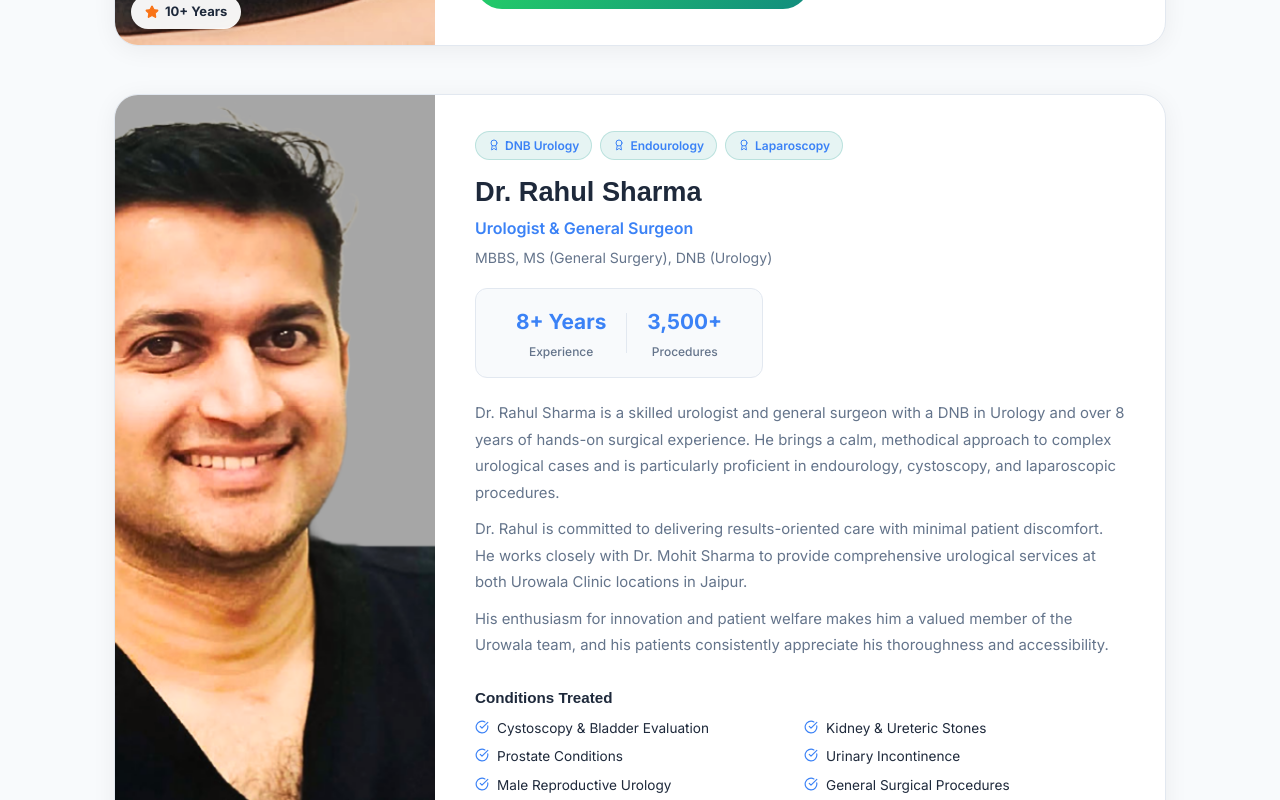
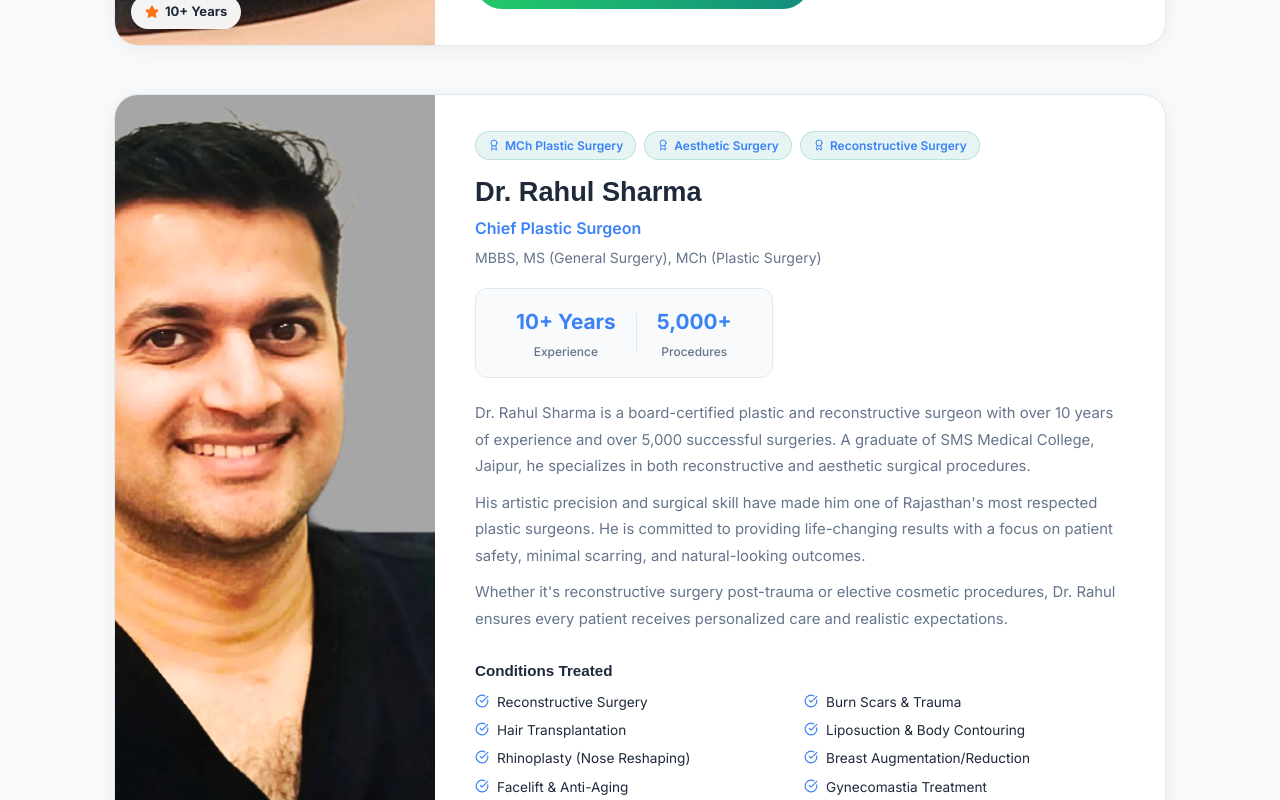
Before and after one commit to Saksham1244/urowala-, a React (Vite) app: page /doctors in a window 1280 px wide. Shown: the part 2220-3020 px from the top of the page. Built offline with nearby package versions, Linux system fonts and the light colour scheme; the HTML template or start-up script is replaced by a standard one; a web font is replaced by a local one.

Commit message:
backend update

```diff
--- /dev/null
+++ b/api/index.js
@@ -0,0 +1,3 @@
+import app from '../server/index.js';
+
+export default app;
--- a/src/pages/Doctors.jsx
+++ b/src/pages/Doctors.jsx
@@ -58,27 +58,28 @@ Her empathetic approach and thorough consultations make every patient feel heard
   },
   {
     name: 'Dr. Rahul Sharma',
-    title: 'Urologist & General Surgeon',
-    qualifications: 'MBBS, MS (General Surgery), DNB (Urology)',
+    title: 'Chief Plastic Surgeon',
+    qualifications: 'MBBS, MS (General Surgery), MCh (Plastic Surgery)',
     photo: '/doctors/rahul.jpg',
     initials: 'RS',
-    color: '#2563EB',
-    experience: '8+ Years',
-    surgeries: '3,500+',
-    certifications: ['DNB Urology', 'Endourology', 'Laparoscopy'],
-    bio: `Dr. Rahul Sharma is a skilled urologist and general surgeon with a DNB in Urology and over 8 years of hands-on surgical experience. He brings a calm, methodical approach to complex urological cases and is particularly proficient in endourology, cystoscopy, and laparoscopic procedures.
+    color: '#8B5CF6',
+    experience: '10+ Years',
+    surgeries: '5,000+',
+    certifications: ['MCh Plastic Surgery', 'Aesthetic Surgery', 'Reconstructive Surgery'],
+    bio: `Dr. Rahul Sharma is a board-certified plastic and reconstructive surgeon with over 10 years of experience and over 5,000 successful surgeries. A graduate of SMS Medical College, Jaipur, he specializes in both reconstructive and aesthetic surgical procedures.
 
-Dr. Rahul is committed to delivering results-oriented care with minimal patient discomfort. He works closely with Dr. Mohit Sharma to provide comprehensive urological services at both Urowala Clinic locations in Jaipur.
+His artistic precision and surgical skill have made him one of Rajasthan's most respected plastic surgeons. He is committed to providing life-changing results with a focus on patient safety, minimal scarring, and natural-looking outcomes.
 
-His enthusiasm for innovation and patient welfare makes him a valued member of the Urowala team, and his patients consistently appreciate his thoroughness and accessibility.`,
+Whether it's reconstructive surgery post-trauma or elective cosmetic procedures, Dr. Rahul ensures every patient receives personalized care and realistic expectations.`,
     conditions: [
-      'Cystoscopy & Bladder Evaluation',
-      'Kidney & Ureteric Stones',
-      'Prostate Conditions',
-      'Urinary Incontinence',
-      'Male Reproductive Urology',
-      'General Surgical Procedures',
-      'Post-operative Urological Care',
+      'Reconstructive Surgery',
+      'Burn Scars & Trauma',
+      'Hair Transplantation',
+      'Liposuction & Body Contouring',
+      'Rhinoplasty (Nose Reshaping)',
+      'Breast Augmentation/Reduction',
+      'Facelift & Anti-Aging',
+      'Gynecomastia Treatment',
     ],
   },
 ];
```
Also changed, not shown: vercel.json (added), 1 other file (tests, documents, lock files or other folders).
